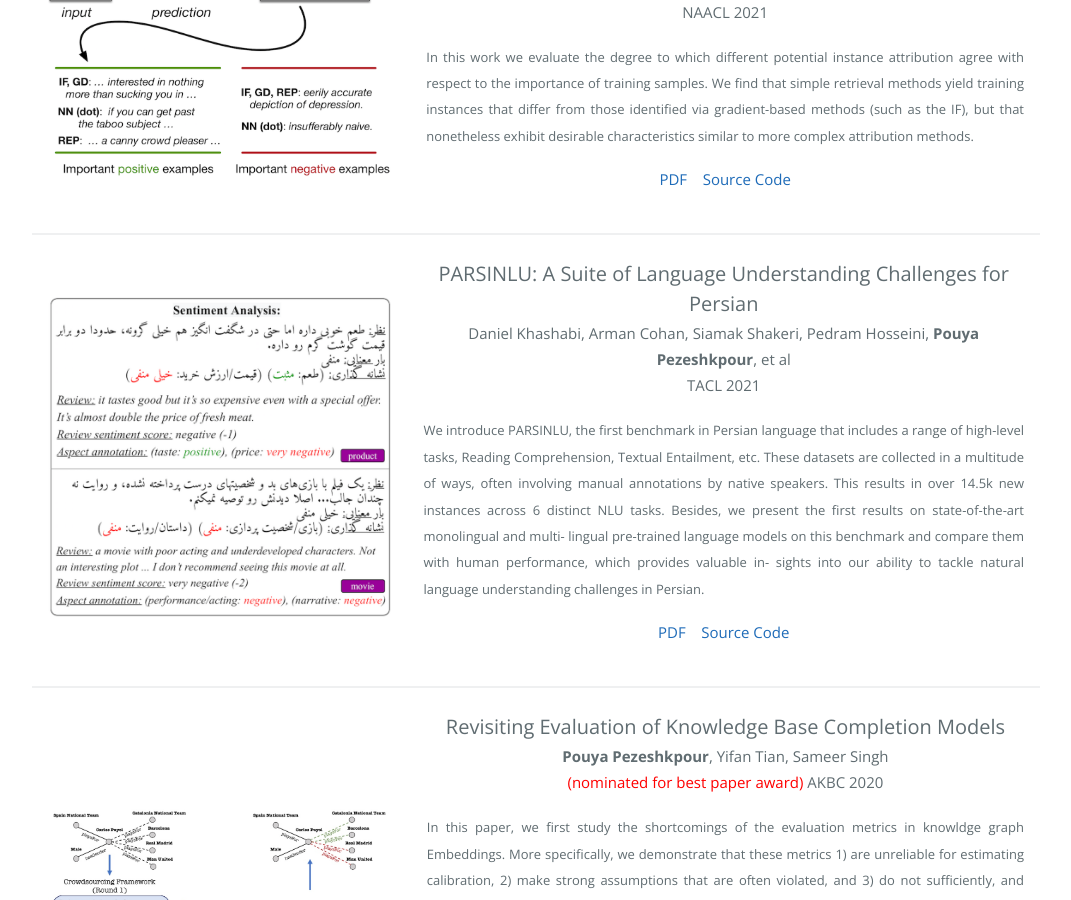
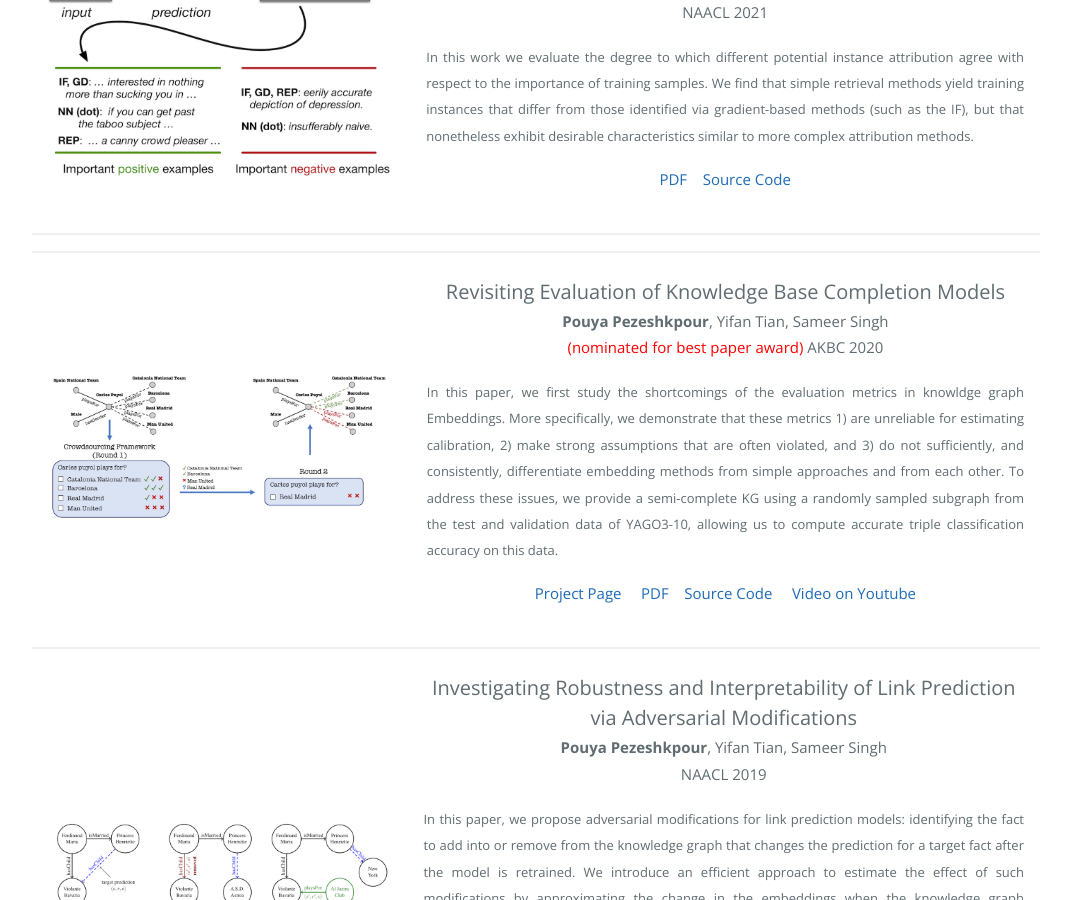
Before and after one commit to pouyapez/pouyapez.github.io, a Jekyll site: the page built from index.md, in a window 1280 px wide and 900 px high, scrolled down 1499 px. Shown: the whole window, without its empty margins (104-1175 px from the left). Built offline with Jekyll 4.4.1, drawn with Linux system fonts in a browser that asks for light colours; some of the changed text lies outside the part shown.

Commit message:
Update index.md

```diff
--- a/index.md
+++ b/index.md
@@ -68,7 +68,7 @@
 
 * * *
 
-<div class="menu-container noselect">
+<!--- <div class="menu-container noselect">
    <table class="content-table">
     <col width="500px" />
     <col width="800px" />
@@ -89,7 +89,7 @@
       </tr>
    </table>
 </div>
-
+--->
 * * *
 
 
@@ -192,8 +192,8 @@
 * * *
 
 <ul>
-<!--    <li>Daniel Khashabi, et al,"<a href="https://arxiv.org/pdf/2012.06154.pdf">PARSINLU:
-A Suite of Language Understanding Challenges for Persian</a>". arXiv 2020.</li> -->
+   <li>Daniel Khashabi, et al,"<a href="https://arxiv.org/pdf/2012.06154.pdf">PARSINLU:
+A Suite of Language Understanding Challenges for Persian</a>". arXiv 2020.</li>
    <li><b>Pouya Pezeshkpour</b>, Zhengli Zhao, Sameer Singh,"<a href="https://openreview.net/pdf?id=p3m_WpN0rEX">On the Utility of Active Instance Selection for Few-Shot Learning</a>". The HAMLETS workshop at NeurIPS 2020.</li>
   <li><b>Pouya Pezeshkpour</b>, Zhengli Zhao, Sameer Singh,"<a href="https://github.com/EliSchwartz/VL3-Workshop/blob/master/pdfs/36.pdf">Using Data Importance for Effective Active Learning</a>". The CVPR workshop on Visual Learning with Limited Labels (VL3), 2020.</li>
   <li><b>Pouya Pezeshkpour</b>, Yifan Tian, Sameer Singh, "Integrating Local Structure into Knowledge Graph Embeddings". SoCal NLP Symposium 2019.</li>
```
